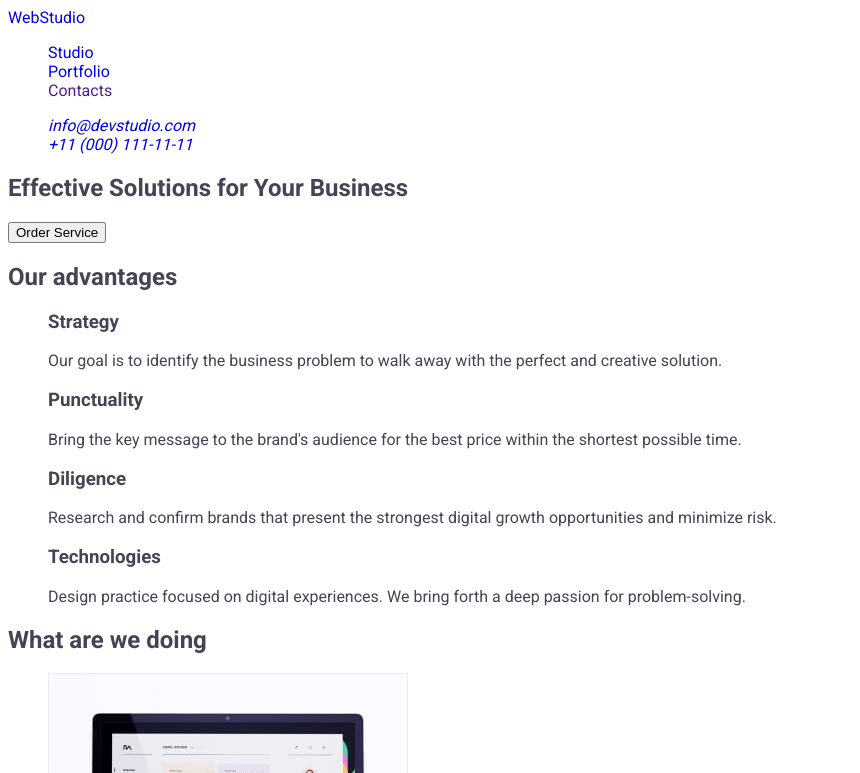
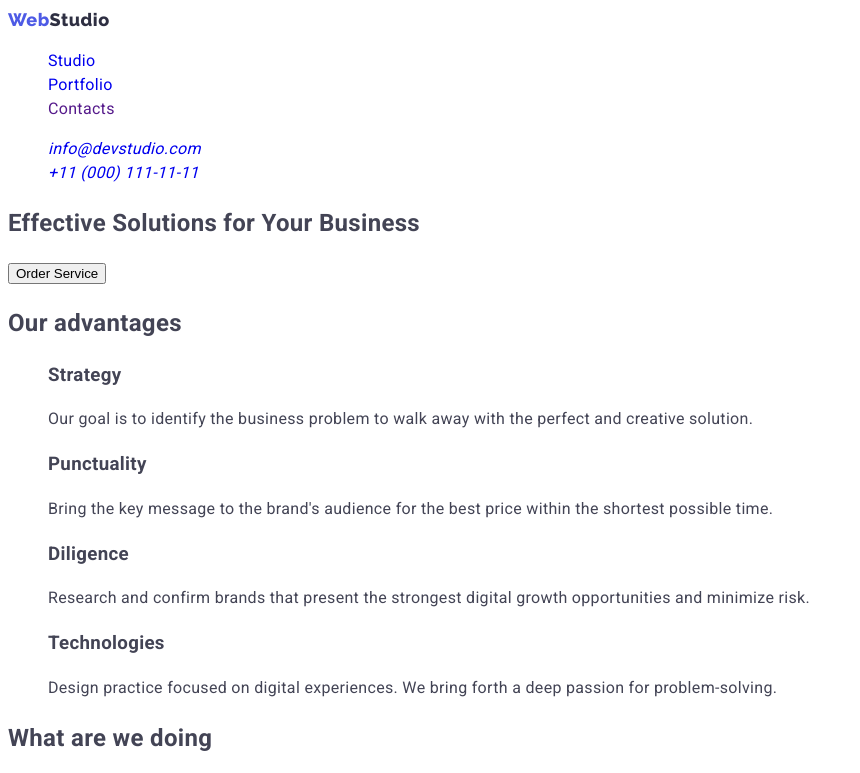
Before and after one commit to Domysaty/goit-markup-hw-02, a plain HTML site: page index.html in a window 1280 px wide. Shown: the top 773 px of the page, without its empty margins (0-860 px from the left). Drawn offline with Linux system fonts and the light colour scheme.

Commit message:
add body styles and components

```diff
--- a/css/style.css
+++ b/css/style.css
@@ -22,4 +22,23 @@
 body {
   color: var(--body-text-color);
   font-family: var(--primary-font);
+  font-weight: 400;
+  font-size: 16px;
+  line-height: 1.5;
+  letter-spacing: 0.02em;
 }
+
+/* Components */
+.logo {
+  color: var(--dark-heads-color);
+  font-family: var(--secondary-font);
+  font-weight: 800;
+  font-size: 18px;
+  line-height: 1.33;
+  letter-spacing: 0.03em;
+}
+.logo-brand-clr {
+  color: var(--primary-brand-color);
+}
+
+/* Header */
--- a/index.html
+++ b/index.html
@@ -19,7 +19,9 @@
     <!-- =============HEADER=============== -->
     <header>
       <nav>
-        <a class="link" href="./index.html"><span>Web</span>Studio</a>
+        <a class="link logo" href="./index.html"
+          ><span class="logo-brand-clr">Web</span>Studio</a
+        >
         <ul class="list">
           <li><a class="link" href="./index.html">Studio</a></li>
           <li><a class="link" href="./portfolio.html">Portfolio</a></li>
@@ -158,7 +160,9 @@
     </main>
     <!-- =============FOOTER=============== -->
     <footer>
-      <a class="link" href="./index.html"><span>Web</span>Studio</a>
+      <a class="link logo" href="./index.html"
+        ><span class="logo-brand-clr">Web</span>Studio</a
+      >
       <p>
         Increase the flow of customers and sales for your business with digital
         marketing & growth solutions.
```
Also changed, not shown: portfolio.html (+6 -2 lines).
